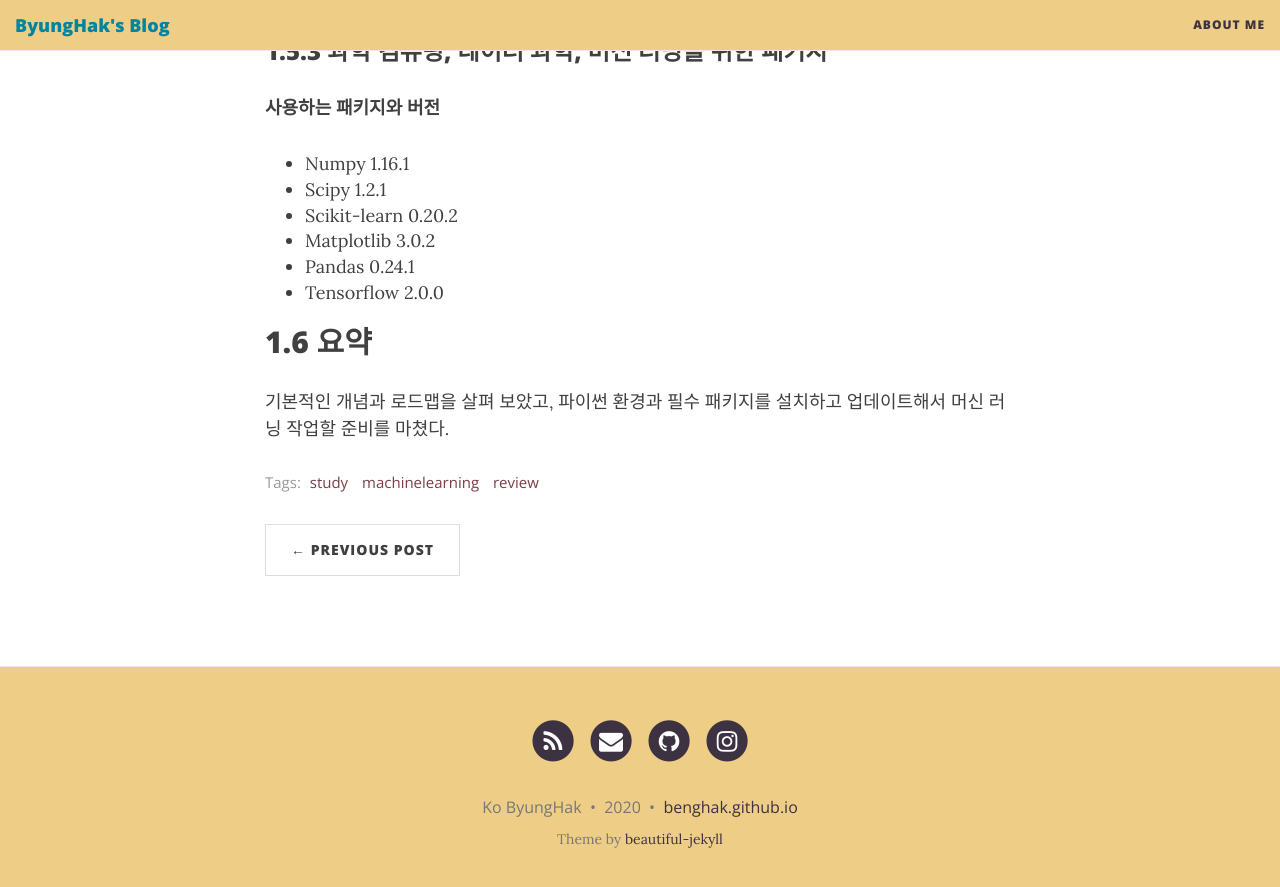
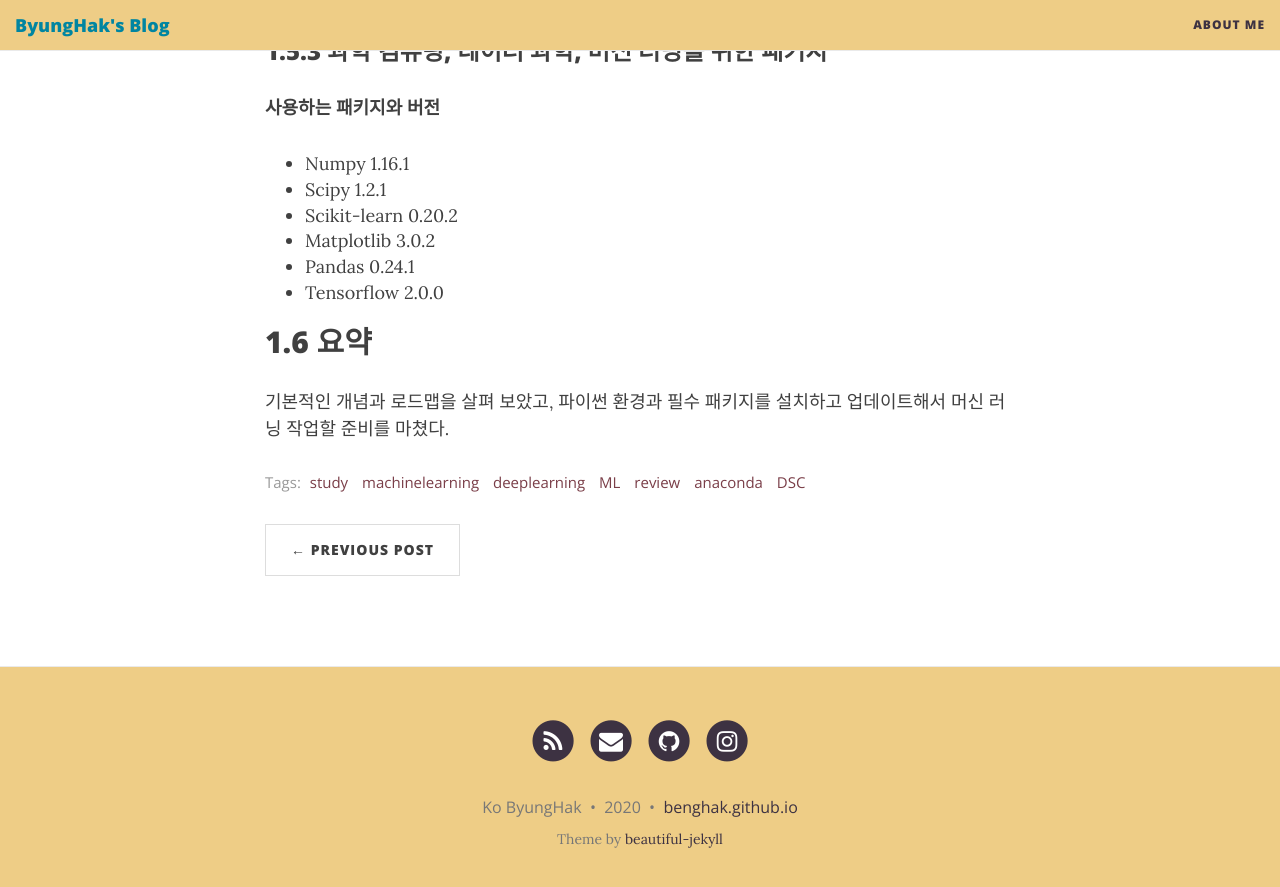
Before and after one commit to bengHak/benghak.github.io, a Jekyll site: the page built from _posts/2020-01-09-ML_chapter_01.md, in a window 1280 px wide and 900 px high, scrolled down 7341 px. Shown: the top 887 px of the window. Built offline with Jekyll 4.4.1, drawn with Linux system fonts in a browser that asks for light colours; nearby versions of some CDN libraries; comment, search, counter and statistics services are not loaded.

Commit message:
태그 수정

```diff
--- a/_posts/2020-01-09-ML_chapter_01.md
+++ b/_posts/2020-01-09-ML_chapter_01.md
@@ -2,7 +2,7 @@
 layout: post
 title: 머신러닝 교과서 1장 정리
 subtitle: 머신러닝 교과서 with 파이썬,사이킷런,텐서플로 세바스찬 라시카, 바히드 미자리리 지음, 박해선 옮김
-tags: [study, machinelearning, review]
+tags: [study, machinelearning, deeplearning, ML, review, anaconda, DSC]
 comments: true
 ---
 <img src="../img/ml_review/ml_book.jpg" width="40%" alt="머신러닝 교과서"/>
```
